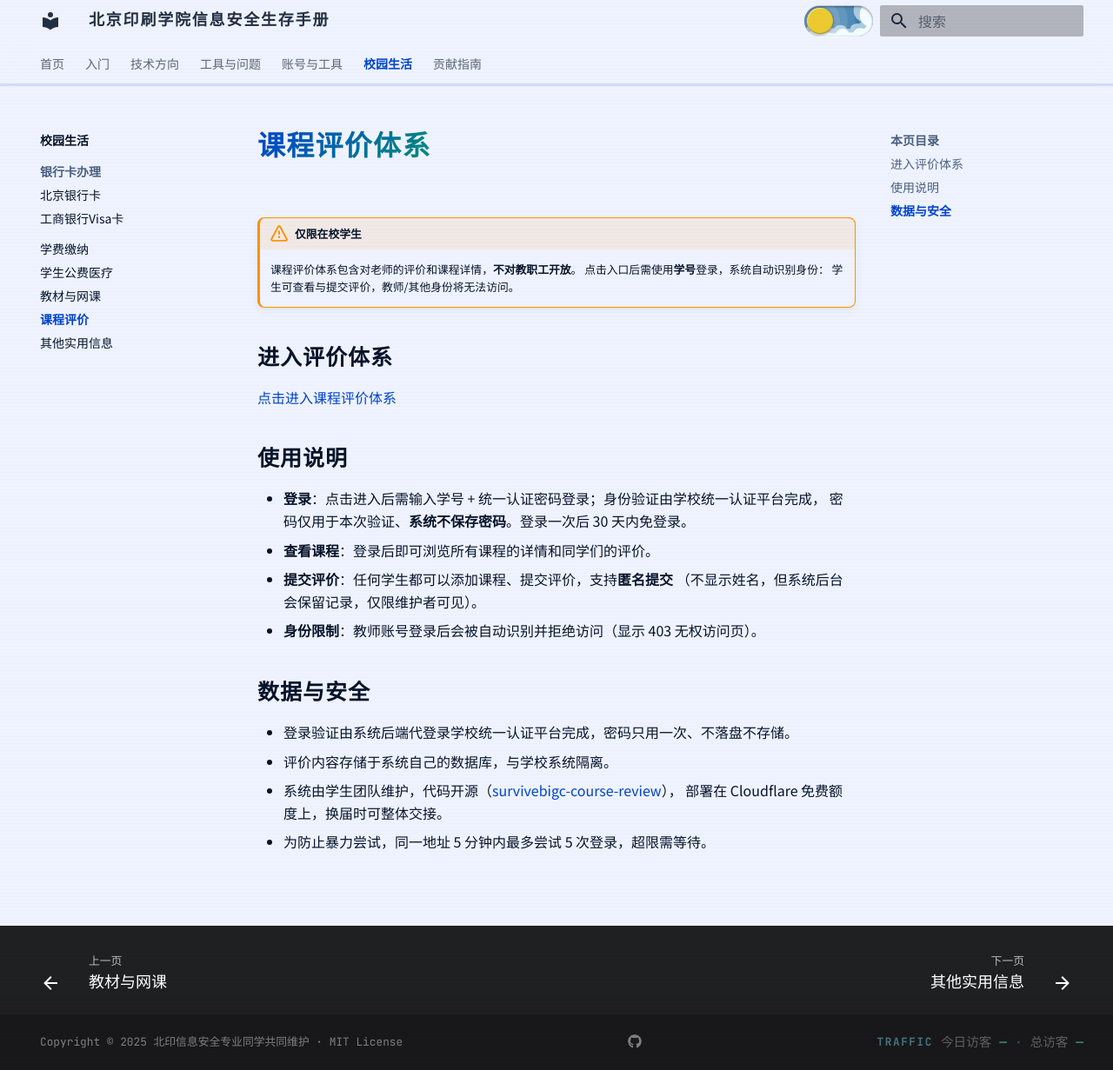
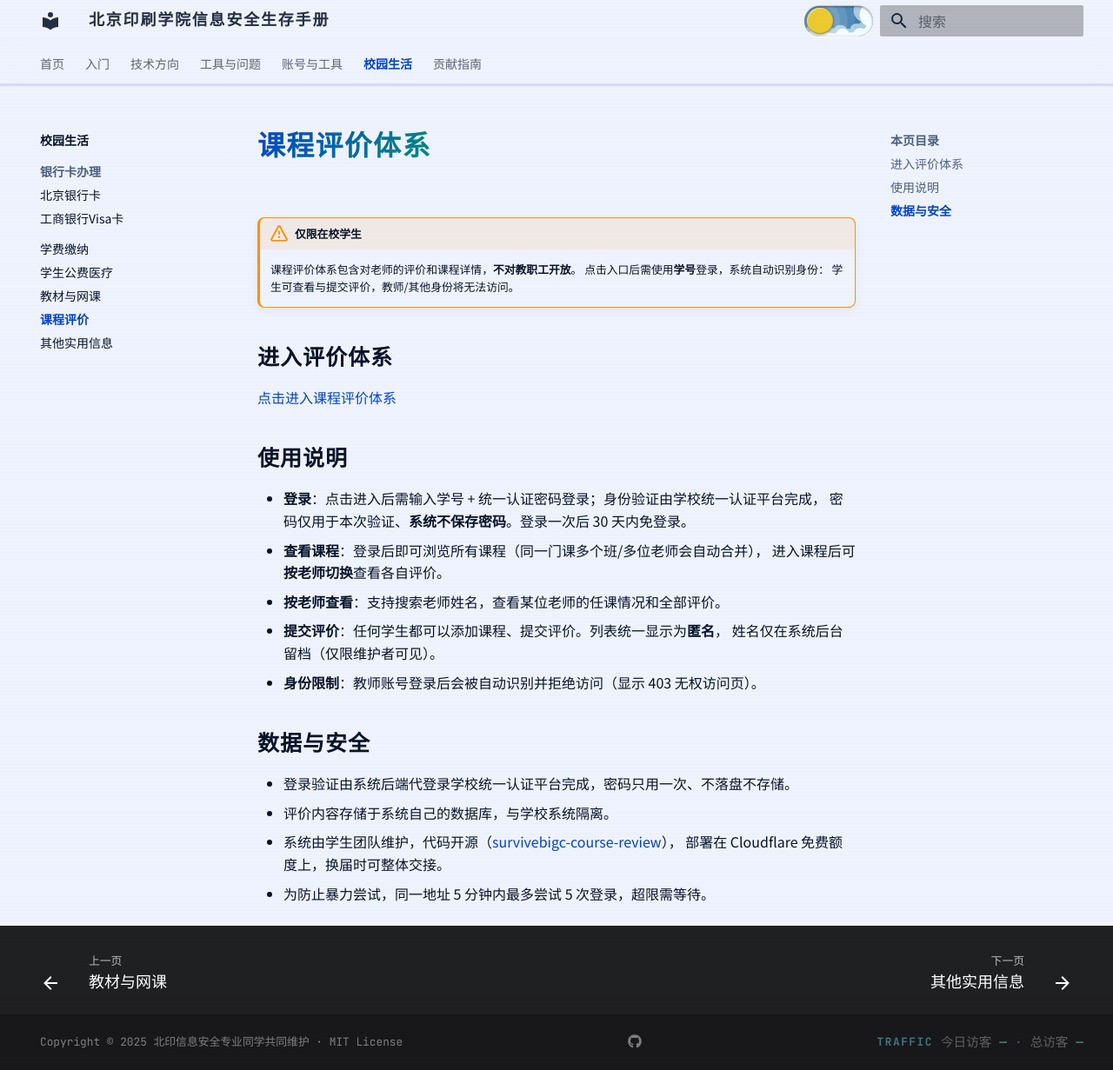
Before and after one commit to starnotes-xj/SurviveBIGCManual, an MkDocs documentation site: the page built from docs/05-校园生活/课程评价.md, in a window 1280 px wide and 1231 px high. Shown: the whole window at 87% size. Built offline with MkDocs 1.6.1 and Material for MkDocs 9.7.7, drawn with Linux system fonts in a browser that asks for light colours.

Commit message:
课程评价: 同步新版功能说明(按老师查看/统一匿名)
Co-Authored-By: Claude <noreply@anthropic.com>

```diff
--- a/docs/05-校园生活/课程评价.md
+++ b/docs/05-校园生活/课程评价.md
@@ -13,9 +13,11 @@
 
 - **登录**：点击进入后需输入学号 + 统一认证密码登录；身份验证由学校统一认证平台完成，
   密码仅用于本次验证、**系统不保存密码**。登录一次后 30 天内免登录。
-- **查看课程**：登录后即可浏览所有课程的详情和同学们的评价。
-- **提交评价**：任何学生都可以添加课程、提交评价，支持**匿名提交**
-  （不显示姓名，但系统后台会保留记录，仅限维护者可见）。
+- **查看课程**：登录后即可浏览所有课程（同一门课多个班/多位老师会自动合并），
+  进入课程后可**按老师切换**查看各自评价。
+- **按老师查看**：支持搜索老师姓名，查看某位老师的任课情况和全部评价。
+- **提交评价**：任何学生都可以添加课程、提交评价。列表统一显示为**匿名**，
+  姓名仅在系统后台留档（仅限维护者可见）。
 - **身份限制**：教师账号登录后会被自动识别并拒绝访问（显示 403 无权访问页）。
 
 ## 数据与安全
```
